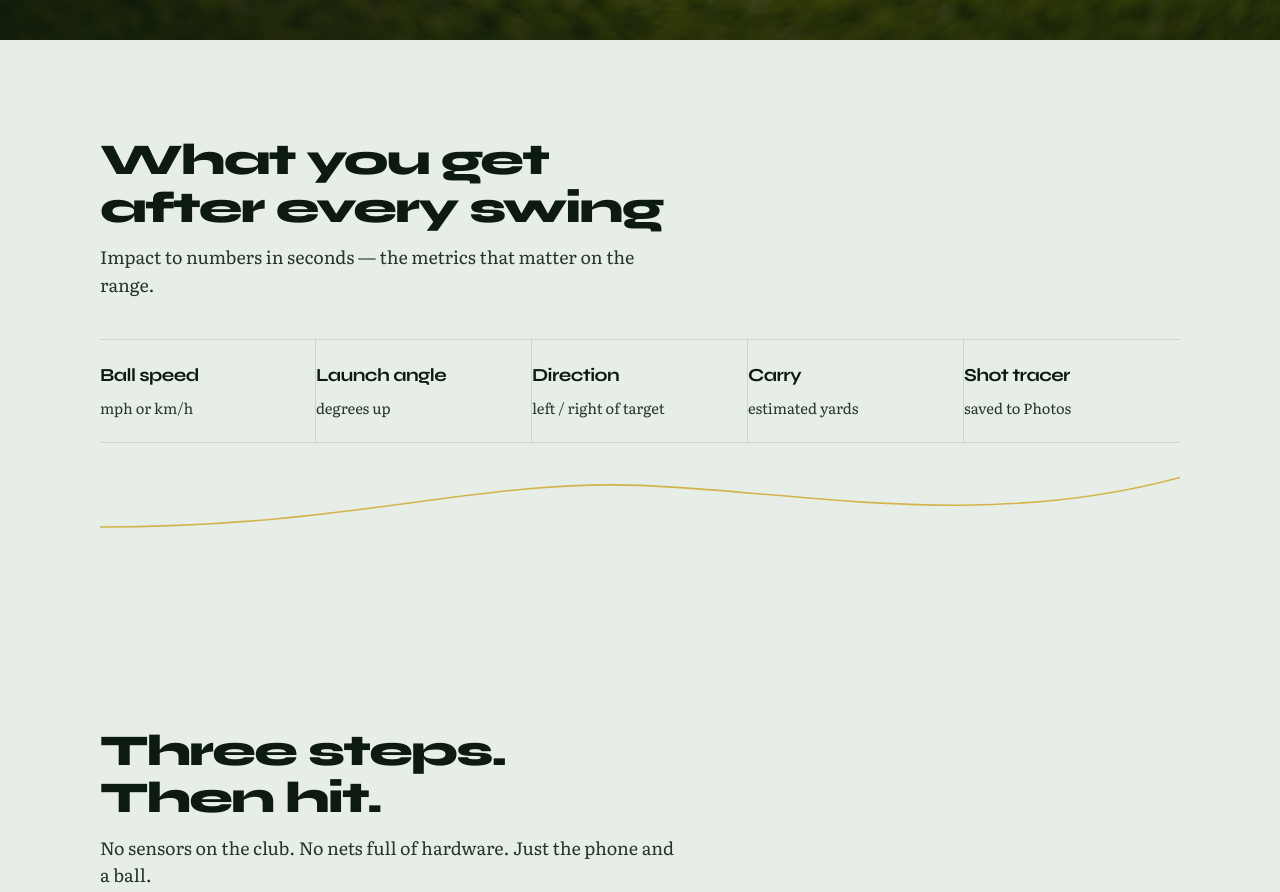
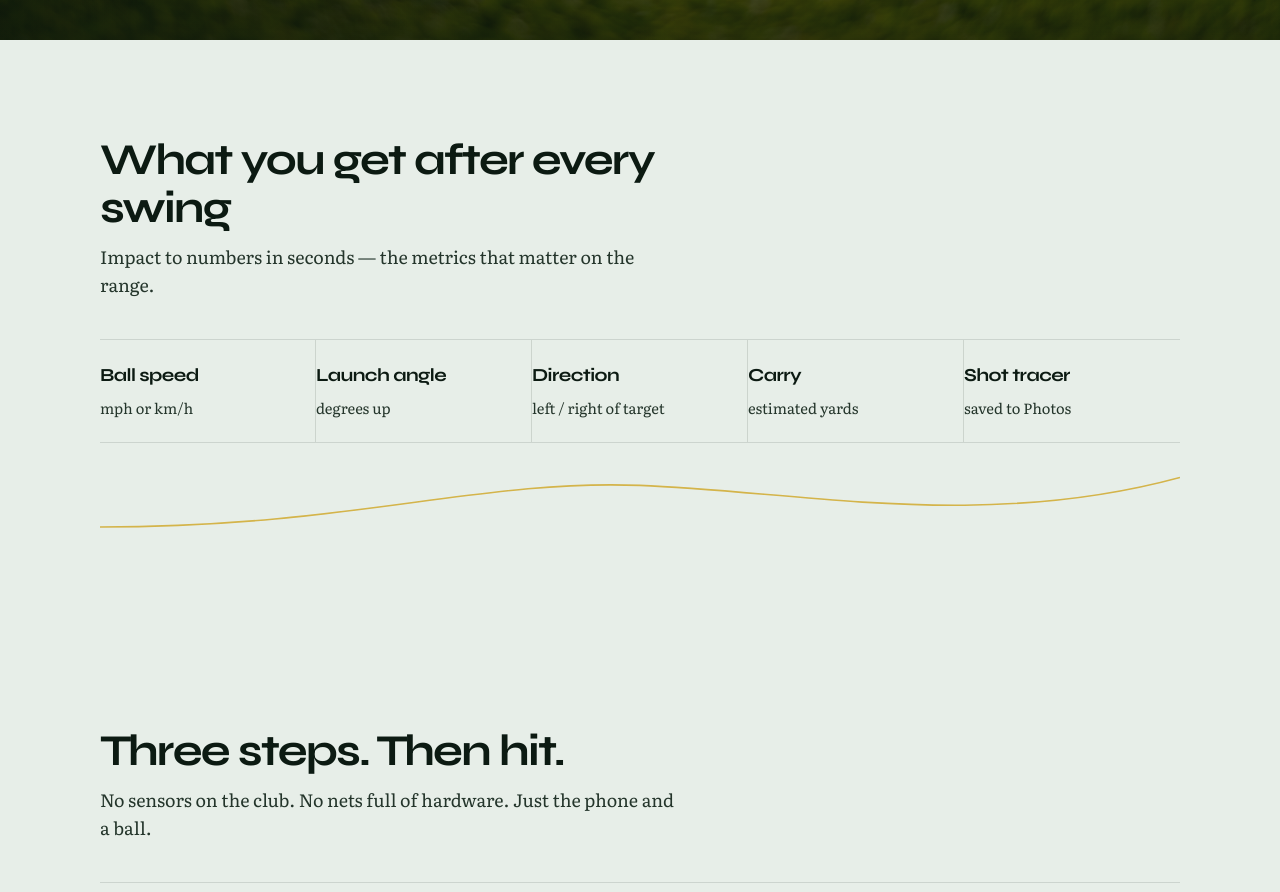
Before and after one commit to ErdTheTurd/Thwack, a plain HTML site: page index.html in a window 1280 px wide. Shown: the part 760-1652 px from the top of the page. Drawn offline with Linux system fonts and the light colour scheme.

Commit message:
Fix invalid font-weight on section headings.
Co-authored-by: Cursor <cursoragent@cursor.com>

```diff
--- a/assets/site.css
+++ b/assets/site.css
@@ -260,7 +260,7 @@ a { color: var(--fairway-deep); }
 .split-copy h2,
 .download h2 {
   font-family: var(--font-brand);
-  font-weight: 750;
+  font-weight: 700;
   font-size: clamp(1.85rem, 4vw, 2.75rem);
   letter-spacing: -0.04em;
   line-height: 1.08;
```
